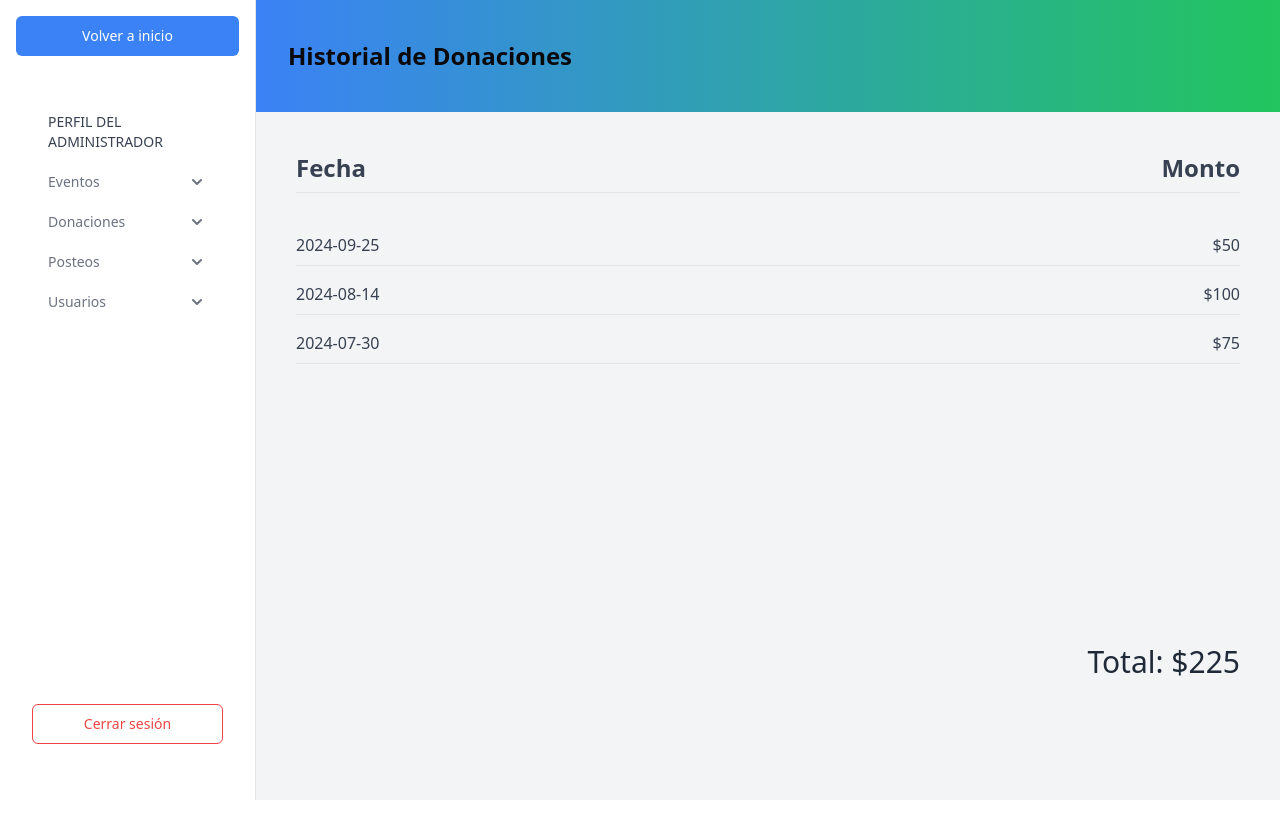
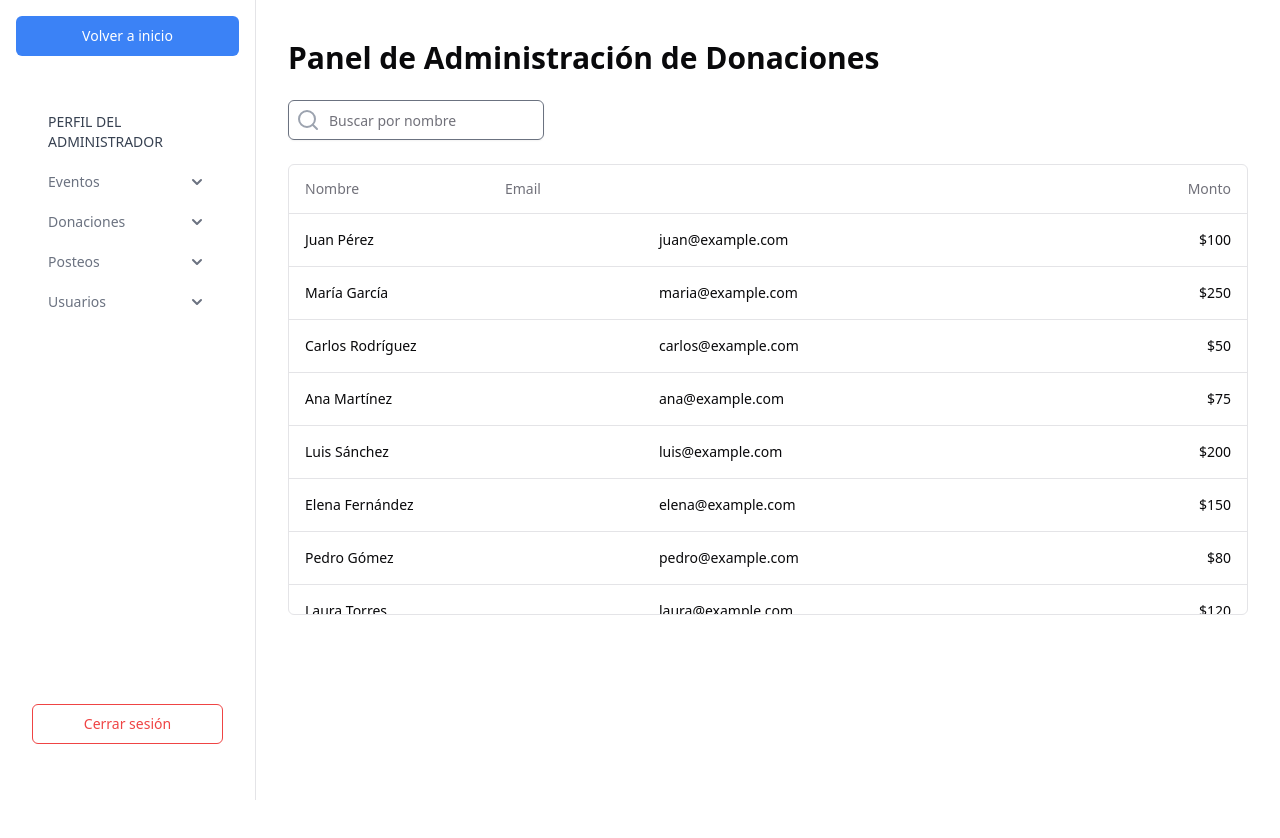
Before and after one commit to CardoneLeandro/WEB-FT-52-FRONT, a Next.js app in the folder front/: page /dashBoard-Admin/donations in a window 1280 px wide. Shown: the top 838 px of the page. Built offline with nearby package versions, Linux system fonts and the light colour scheme.

Commit message:
usuarios y donaciones

```diff
--- a/front/src/app/dashBoard-Admin/donations/page.tsx
+++ b/front/src/app/dashBoard-Admin/donations/page.tsx
@@ -1,51 +1,108 @@
-import React from 'react';
+'use client';
 
-const DonationHistory = () => {
-  const donations = [
-    { id: 1, date: '2024-09-25', amount: 50 },
-    { id: 2, date: '2024-08-14', amount: 100 },
-    { id: 3, date: '2024-07-30', amount: 75 },
-  ];
+import { useState } from 'react';
+import { Button } from '@/components/ui/button';
+import { Input } from '@/components/ui/input';
+import {
+  Table,
+  TableBody,
+  TableCell,
+  TableHead,
+  TableHeader,
+  TableRow,
+} from '@/components/ui/table';
+import { Download, Search } from 'lucide-react';
 
-  const totalAmount = donations.reduce(
-    (acc, donation) => acc + donation.amount,
+// Datos de ejemplo (ampliados para demostrar el scroll)
+const donaciones = [
+  { id: 1, nombre: 'Juan Pérez', email: 'juan@example.com', monto: 100 },
+  { id: 2, nombre: 'María García', email: 'maria@example.com', monto: 250 },
+  { id: 3, nombre: 'Carlos Rodríguez', email: 'carlos@example.com', monto: 50 },
+  { id: 4, nombre: 'Ana Martínez', email: 'ana@example.com', monto: 75 },
+  { id: 5, nombre: 'Luis Sánchez', email: 'luis@example.com', monto: 200 },
+  { id: 6, nombre: 'Elena Fernández', email: 'elena@example.com', monto: 150 },
+  { id: 7, nombre: 'Pedro Gómez', email: 'pedro@example.com', monto: 80 },
+  { id: 8, nombre: 'Laura Torres', email: 'laura@example.com', monto: 120 },
+  {
+    id: 9,
+    nombre: 'Miguel Ángel Ruiz',
+    email: 'miguel@example.com',
+    monto: 300,
+  },
+  { id: 10, nombre: 'Isabel López', email: 'isabel@example.com', monto: 90 },
+  {
+    id: 11,
+    nombre: 'Francisco Morales',
+    email: 'francisco@example.com',
+    monto: 180,
+  },
+  { id: 12, nombre: 'Carmen Jiménez', email: 'carmen@example.com', monto: 220 },
+  { id: 13, nombre: 'Javier Díaz', email: 'javier@example.com', monto: 130 },
+  { id: 14, nombre: 'Sofía Hernández', email: 'sofia@example.com', monto: 170 },
+  { id: 15, nombre: 'Antonio Muñoz', email: 'antonio@example.com', monto: 110 },
+];
+
+export default function AdminDonaciones() {
+  const [busqueda, setBusqueda] = useState('');
+
+  const donacionesFiltradas = donaciones.filter(
+    (donacion) =>
+      donacion.nombre.toLowerCase().includes(busqueda.toLowerCase()) ||
+      donacion.email.toLowerCase().includes(busqueda.toLowerCase()),
+  );
+
+  const totalDonaciones = donacionesFiltradas.reduce(
+    (sum, donacion) => sum + donacion.monto,
     0,
   );
 
   return (
-    <div className="min-h-screen flex justify-center items-start bg-gray-100">
-      <div className="p-0 w-full flex flex-col justify-between h-[90vh]">
-        <div className="bg-gradient-to-r from-blue-500 to-green-500 flex justify-between items-center  py-10 w-full">
-          <div className="container mx-auto">
-            <h1 className="text-2xl font-bold">Historial de Donaciones</h1>
+    <div className="container mx-auto py-10">
+      <h1 className="text-3xl font-bold mb-6">
+        Panel de Administración de Donaciones
+      </h1>
+      <div className="flex flex-col md:flex-row justify-between items-start md:items-center mb-6 gap-4">
+        <div className="flex flex-col sm:flex-row gap-4 w-full md:w-auto">
+          <div className="relative flex-grow sm:flex-grow-0">
+            <Search className="absolute left-2 top-1/2 transform -translate-y-1/2 text-gray-400" />
+            <Input
+              type="text"
+              placeholder="Buscar por nombre"
+              value={busqueda}
+              onChange={(e) => setBusqueda(e.target.value)}
+              className="pl-10 w-full"
+            />
           </div>
         </div>
-
-        <div className="w-full p-10">
-          <div className="flex justify-between font-semibold text-gray-700 text-2xl border-b pb-2">
-            <span>Fecha</span>
-            <span>Monto</span>
-          </div>
-        </div>
-
-        <ul className="space-y-4 flex-grow w-full p-10 pt-0">
-          {donations.map((donation) => (
-            <li
-              key={donation.id}
-              className="flex justify-between text-gray-700 border-b pb-2"
-            >
-              <span>{donation.date}</span>
-              <span>${donation.amount}</span>
-            </li>
-          ))}
-        </ul>
-
-        <div className="mt-6 text-right text-3xl font-medium text-gray-800 self-end w-full p-10">
-          <span>Total: ${totalAmount}</span>
+      </div>
+      <div className="border rounded-md">
+        <Table>
+          <TableHeader>
+            <TableRow>
+              <TableHead className="w-[200px]">Nombre</TableHead>
+              <TableHead className="w-[250px]">Email</TableHead>
+              <TableHead className="text-right">Monto</TableHead>
+            </TableRow>
+          </TableHeader>
+        </Table>
+        <div className="max-h-[400px] overflow-y-auto">
+          <Table>
+            <TableBody>
+              {donacionesFiltradas.map((donacion) => (
+                <TableRow key={donacion.id}>
+                  <TableCell className="font-medium">
+                    {donacion.nombre}
+                  </TableCell>
+                  <TableCell>{donacion.email}</TableCell>
+                  <TableCell className="text-right">
+                    ${donacion.monto}
+                  </TableCell>
+                </TableRow>
+              ))}
+            </TableBody>
+          </Table>
         </div>
       </div>
     </div>
   );
-};
-
-export default DonationHistory;
+}
--- a/front/src/app/dashBoard-Admin/usercontrol/page.tsx
+++ b/front/src/app/dashBoard-Admin/usercontrol/page.tsx
@@ -1,6 +1,6 @@
 'use client';
 
-import { useState } from 'react';
+import { useState, useEffect } from 'react';
 import AdminListComponent, {
   Item,
 } from '@/components/adminPanel/adminListComponent';
@@ -17,6 +17,29 @@ interface User {
 export default function AdminPanel() {
   const [users, setUsers] = useState<User[]>([]);
   const { userSession } = useAuth();
+
+  // Función para obtener los usuarios
+  const fetchUsers = async () => {
+    try {
+      const response = await fetch('http://localhost:3003/users', {
+        headers: {},
+      });
+      if (response.ok) {
+        const data = await response.json();
+        setUsers(data);
+      } else {
+        console.error('Error fetching users:', response.statusText);
+      }
+    } catch (error) {
+      console.error('Error fetching users:', error);
+    }
+  };
+
+  useEffect(() => {
+    if (userSession) {
+      fetchUsers();
+    }
+  }, [userSession]);
 
   const handleToggleAction = (user: Item) => {
     setUsers(
```
